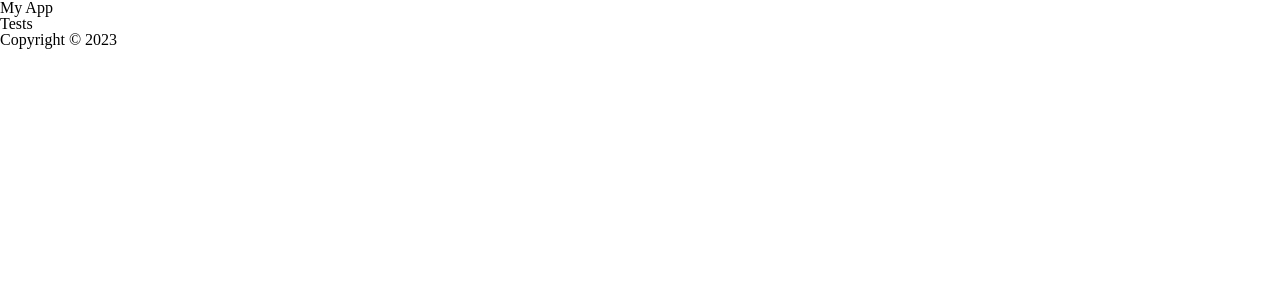
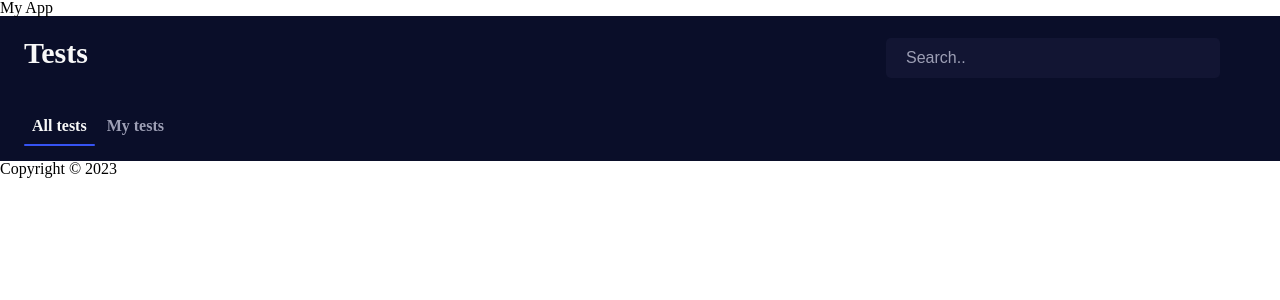
Before and after one commit to SoftRyzen-internship/skillryzen, a React app: page /tests in a window 1280 px wide. Shown: the top 300 px of the page. Built offline with nearby package versions, Linux system fonts and the light colour scheme.

Commit message:
SR-25: add main blocks

```diff
--- /dev/null
+++ b/src/modules/common/components/TestsMain/TestsMain.module.scss
@@ -0,0 +1,16 @@
+.testsPage {
+    background-color: var(--primary-cl);
+    padding: 22px 60px 15px 24px;
+
+    .testsPage__title {
+        font-size: 30px;
+        font-weight: 800;
+        color: var(--primary-txt-cl);
+    }
+
+    .testsPage__header {
+        display: flex;
+        justify-content: space-between;
+        margin-bottom: 40px;
+    }
+}
--- /dev/null
+++ b/src/modules/common/components/TestsMain/TestsMain.tsx
@@ -0,0 +1,35 @@
+import { Input } from '../../../../ui-kit/Input/Input';
+import { Tabs } from '../../../../ui-kit/Tabs/Tabs';
+import { Card } from '../../../../ui-kit/Card/Card';
+import { Breadcrumbs } from '../../../../ui-kit/Breadcrumbs/Breadcrumbs';
+
+import s from './TestsMain.module.scss'
+
+export const TestsMain = () => {
+  return (
+    <div className={s.testsPage}>
+
+      <div className={s.testsPage__header}>
+          <h2 className={s.testsPage__title}>Tests</h2>
+          <div>
+            <Input name='search' placeholder='Search..' />
+          </div>
+      </div>
+      <Tabs
+        tabs={[
+          { title: 'All tests', path: '/tests' },
+          { title: 'My tests', path: '/route' },
+        ]}
+      />
+      {/* <Card
+        item={{
+          title: 'FullStuck_Final_Test',
+          text: 'Welcome to Star class LMS! Study anytime and anywhere with us and discover the unknown.',
+          fields: ['HTML', 'CSS', 'REACT', 'JAVASCRIPT'],
+          number: 50,
+          time: 2,
+        }}
+      /> */}
+    </div>
+  );
+};
--- a/src/modules/pages/TestsPage/TestsPage.tsx
+++ b/src/modules/pages/TestsPage/TestsPage.tsx
@@ -1,5 +1,7 @@
+import { TestsMain } from "../../common/components/TestsMain/TestsMain";
+
 const TestsPage = () => {
-  return <div>Tests</div>;
+  return <div><TestsMain/></div>;
 };
 
 export default TestsPage;
```
